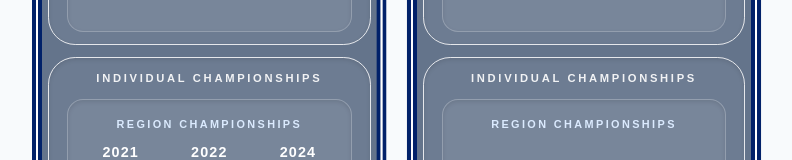
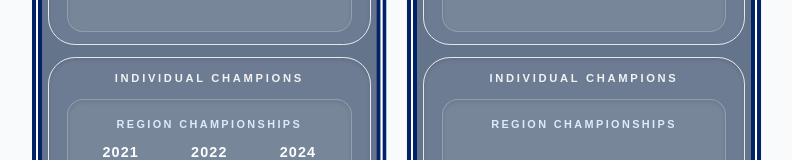
Before and after one commit to newonda1/st-andrews-basketball, a React (Vite) app: page / in a window 1280 px wide. Shown: the part 1614-1774 px from the top of the page, without its empty margins (56-848 px from the left). Built offline with nearby package versions, Linux system fonts and the light colour scheme.

Commit message:
Update banners

```diff
--- a/src/AthleticsHome.jsx
+++ b/src/AthleticsHome.jsx
@@ -51,7 +51,7 @@ const sports = [
         ],
       },
       {
-        title: "Individual Championships",
+        title: "Individual Champions",
         sections: [
           { title: "Region Championships", years: [2021, 2022, 2024, 2026] },
           { title: "State Championships", years: [2011, 2014, 2018] },
@@ -72,7 +72,7 @@ const sports = [
         ],
       },
       {
-        title: "Individual Championships",
+        title: "Individual Champions",
         sections: [
           { title: "Region Championships", years: [] },
           { title: "State Championships", years: [2019, 2020, 2022, 2023, 2024] },
```
